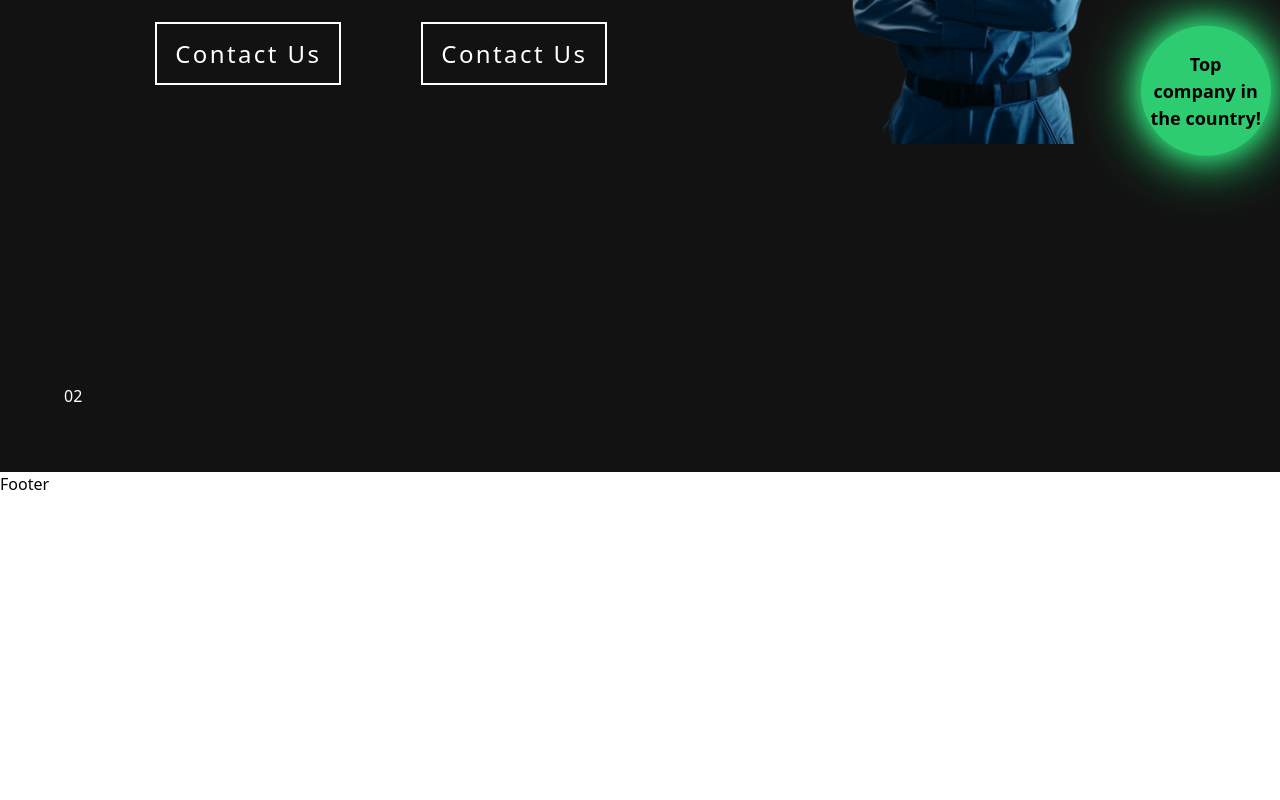
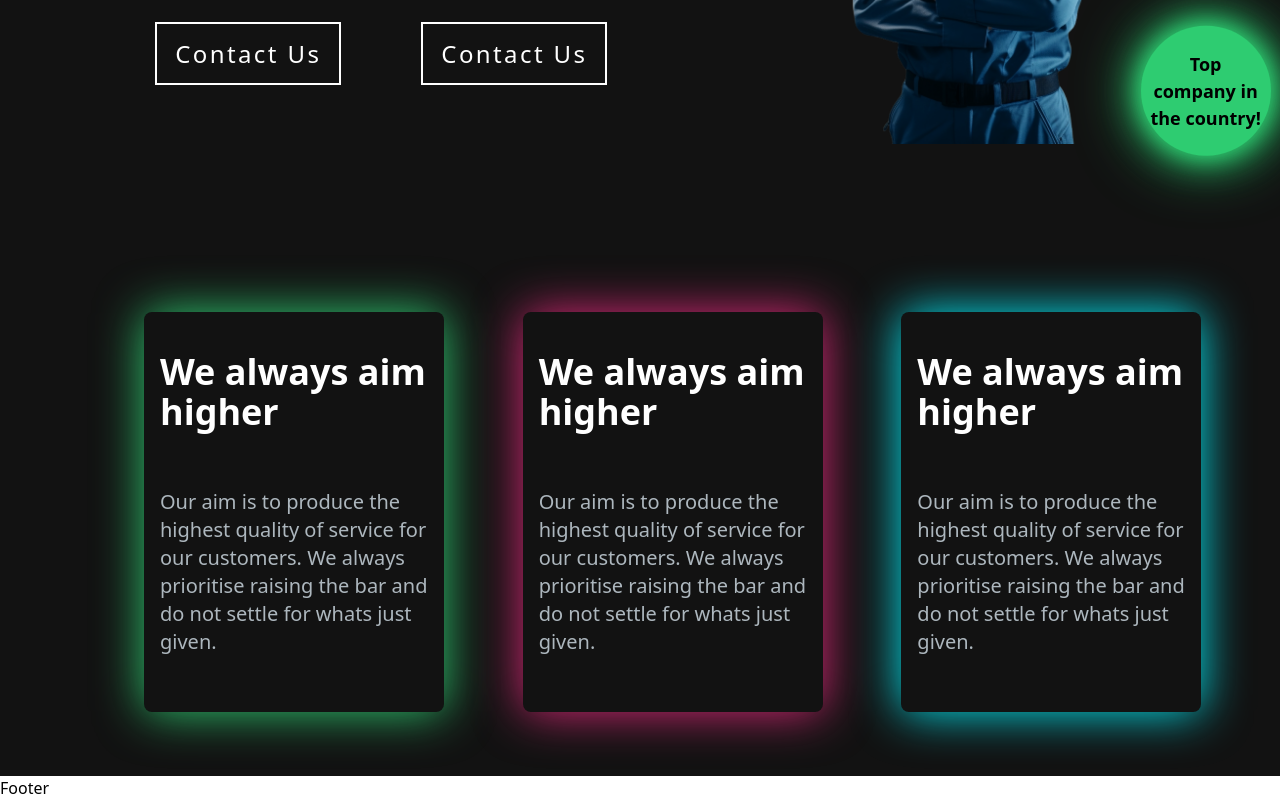
Before and after one commit to Satveer27/Staff-organisation-app, a React (Create React App) app in the folder organisation-frontend/: page / in a window 1280 px wide. Shown: the part 524-1324 px from the top of the page. Before the commit the page ends 1020 px from the top, so only its background shows below. Built offline with nearby package versions, Linux system fonts and the light colour scheme.

Commit message:
Completed the card section

```diff
--- a/organisation-frontend/src/components/AdminNavbar.jsx
+++ b/organisation-frontend/src/components/AdminNavbar.jsx
@@ -18,7 +18,7 @@ function AdminNavbar() {
               </button>
             ):(
               <button onClick={()=>setNavbarOpen(true)} className='flex items-center px-3 py-2 border rounded border-slate-200 text-slate-200 hover:text-white hover:border-white'>
-                <Bars3Icon className='h-5 w-5'/>
+                <Bars3Icon className='h5- w-5'/>
               </button>
             )
           }
--- a/organisation-frontend/src/components/CardSection.jsx
+++ b/organisation-frontend/src/components/CardSection.jsx
@@ -2,10 +2,34 @@ import React from 'react'
 
 function CardSection() {
   return (
-    <section className='mt-28 text-white '>
+    <section className='text-white mt-10 lg:mt-0 xl:mt-0 '>
 
-        <div class="md:grid md:grid-cols-2 gap-8 items-center py-8 px-4 xl:gap-16 sm:py-16 xl:px-16">
-            <h2>02</h2>
+        <div class="md:flex-row md:grid md:grid-cols-3 gap-8 items-center py-8 px-4 xl:gap-16 sm:py-16 xl:px-16 justify-center flex-col flex lg:ml-6 xl:ml-20">
+            <div className='relative w-[300px] lg:w-[300px] h-[400px] md:w-[240px] mt-10'>
+                <div className='absolute inset-0 bg-[#2ecc71] rounded-lg blur-xl'></div>
+                <div className='relative bg-[#121212] rounded-lg flex w-[300px] lg:w-[300px] h-[400px] md:w-[240px]'>
+                    <h2 className='flex mt-10 ml-4 font-extrabold text-4xl absolute'>We always aim higher</h2>
+                    <p className='text-[#ADB7BE] text-lg lg:text-xl mt-44 ml-4 absolute'>Our aim is to produce the highest quality of service for our customers.
+                    We always prioritise raising the bar and do not settle for whats just given.</p>
+                </div>
+            </div>
+            <div className='relative w-[300px] lg:w-[300px] h-[400px] md:w-[240px] mt-10'>
+                <div className='absolute inset-0 bg-pink-600 rounded-lg blur-xl'></div>
+                <div className='relative bg-[#121212] rounded-lg flex w-[300px] lg:w-[300px] h-[400px] md:w-[240px]'>
+                    <h2 className='flex mt-10 ml-4 font-extrabold text-4xl absolute'>We always aim higher</h2>
+                    <p className='text-[#ADB7BE] text-lg lg:text-xl mt-44 ml-4 absolute'>Our aim is to produce the highest quality of service for our customers.
+                    We always prioritise raising the bar and do not settle for whats just given.</p>
+                </div>
+            </div>
+            <div className='relative w-[300px] lg:w-[300px] h-[400px] md:w-[240px] mt-10'>
+                <div className='absolute inset-0 bg-[#03e9f4] rounded-lg blur-xl'></div>
+                <div className='relative bg-[#121212] rounded-lg flex w-[300px] lg:w-[300px] h-[400px] md:w-[240px]'>
+                    <h2 className='flex mt-10 ml-4 font-extrabold text-4xl absolute'>We always aim higher</h2>
+                    <p className='text-[#ADB7BE] text-lg lg:text-xl mt-44 ml-4 absolute'>Our aim is to produce the highest quality of service for our customers.
+                    We always prioritise raising the bar and do not settle for whats just given.</p>
+                </div>
+            </div>
+
         </div>
 
     </section>
--- a/organisation-frontend/src/components/Cards.jsx
+++ /dev/null
@@ -1,11 +0,0 @@
-import React from 'react'
-
-function Cards() {
-  return (
-    <div class="box">
-      <h2>02</h2>
-    </div>
-  )
-}
-
-export default Cards
```
